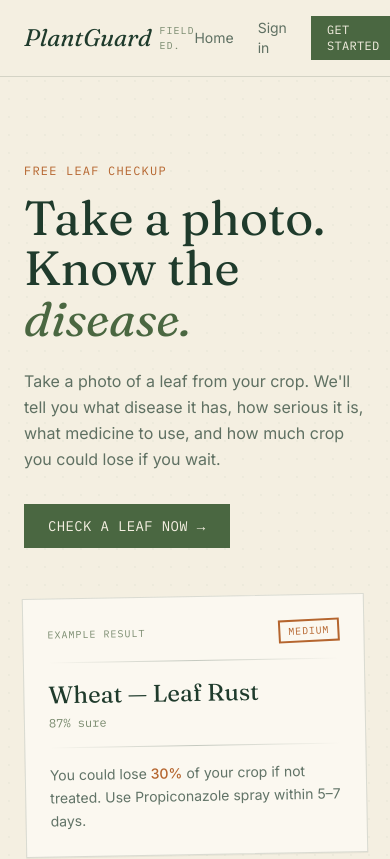
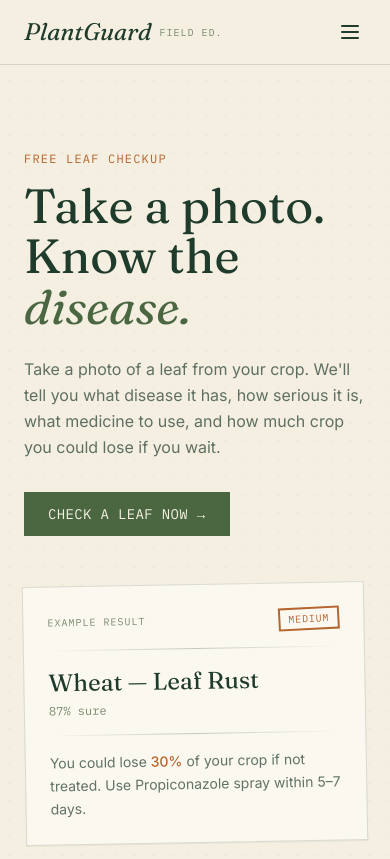
Before and after one commit to h4anshu/AI-Plant-Disease-Detection-System, a React (Vite) app in the folder client/: page / in a window 390 px wide. Shown: the top 859 px of the page. Built offline with nearby package versions, Linux system fonts and the light colour scheme; no server answers.

Commit message:
Make Navbar component responsive with mobile dropdown menu

```diff
--- a/client/src/components/Navbar.jsx
+++ b/client/src/components/Navbar.jsx
@@ -1,32 +1,66 @@
-import React, { createContext, useState, useEffect, useContext } from 'react'
-import { Link , useNavigate } from 'react-router-dom'
-import { AuthContext } from '../context/AuthContext'
+import React, { useState, useContext } from 'react';
+import { Link, useNavigate } from 'react-router-dom';
+import { AuthContext } from '../context/AuthContext';
 
 const Navbar = () => {
+  const { user, logout, isAuthenticated } = useContext(AuthContext);
+  const navigate = useNavigate();
+  const [isOpen, setIsOpen] = useState(false);
 
-    const { user, logout, isAuthenticated } = useContext(AuthContext);
-    const navigate = useNavigate();
+  const handleLogout = () => {
+    logout();
+    setIsOpen(false);
+    navigate('/login');
+  };
 
-    const handleLogout = () => {
-        logout();
-        navigate('/login');
-    }
+  const closeMenu = () => setIsOpen(false);
 
-   return (
-    <nav className="border-b border-ink/15 bg-parchment/95 backdrop-blur-sm sticky top-0 z-10">
+  return (
+    <nav className="border-b border-ink/15 bg-parchment/95 backdrop-blur-sm sticky top-0 z-50">
       <div className="max-w-5xl mx-auto flex items-center justify-between px-6 py-4">
-        <Link to="/" className="flex items-center gap-2">
+        {/* Logo */}
+        <Link to="/" onClick={closeMenu} className="flex items-center gap-2">
           <span className="font-display text-2xl italic text-ink">PlantGuard</span>
           <span className="font-mono text-[10px] text-sage tracking-widest uppercase">Field Ed.</span>
         </Link>
 
-        <div className="flex items-center gap-6 font-body text-sm">
-          <Link to="/" className="text-ink/70 hover:text-ink transition-colors">Home</Link>
+        {/* Mobile Hamburger Button */}
+        <button
+          onClick={() => setIsOpen(!isOpen)}
+          type="button"
+          aria-label="Toggle navigation"
+          className="md:hidden text-ink focus:outline-none p-1"
+        >
+          <svg className="w-6 h-6 fill-current" viewBox="0 0 24 24">
+            {isOpen ? (
+              <path
+                fillRule="evenodd"
+                clipRule="evenodd"
+                d="M18.278 16.864a1 1 0 0 1-1.414 1.414l-4.829-4.828-4.828 4.828a1 1 0 0 1-1.414-1.414l4.828-4.829-4.828-4.828a1 1 0 0 1 1.414-1.414l4.829 4.828 4.828-4.828a1 1 0 1 1 1.414 1.414l-4.828 4.829 4.828 4.828z"
+              />
+            ) : (
+              <path
+                fillRule="evenodd"
+                d="M4 5h16a1 1 0 0 1 0 2H4a1 1 0 1 1 0-2zm0 6h16a1 1 0 0 1 0 2H4a1 1 0 0 1 0-2zm0 6h16a1 1 0 0 1 0 2H4a1 1 0 0 1 0-2z"
+              />
+            )}
+          </svg>
+        </button>
+
+        {/* Desktop Links */}
+        <div className="hidden md:flex items-center gap-6 font-body text-sm">
+          <Link to="/" className="text-ink/70 hover:text-ink transition-colors">
+            Home
+          </Link>
 
           {isAuthenticated ? (
             <>
-              <Link to="/predict" className="text-ink/70 hover:text-ink transition-colors">Diagnose</Link>
-              <Link to="/history" className="text-ink/70 hover:text-ink transition-colors">Log</Link>
+              <Link to="/predict" className="text-ink/70 hover:text-ink transition-colors">
+                Diagnose
+              </Link>
+              <Link to="/history" className="text-ink/70 hover:text-ink transition-colors">
+                Log
+              </Link>
               <span className="font-mono text-xs text-sage">{user?.name}</span>
               <button
                 onClick={handleLogout}
@@ -37,7 +71,9 @@ const Navbar = () => {
             </>
           ) : (
             <>
-              <Link to="/login" className="text-ink/70 hover:text-ink transition-colors">Sign in</Link>
+              <Link to="/login" className="text-ink/70 hover:text-ink transition-colors">
+                Sign in
+              </Link>
               <Link
                 to="/register"
                 className="bg-field text-parchment px-4 py-1.5 text-xs font-mono uppercase tracking-wide hover:bg-field-dark transition-colors"
@@ -48,8 +84,50 @@ const Navbar = () => {
           )}
         </div>
       </div>
+
+      {/* Mobile Menu Dropdown */}
+      {isOpen && (
+        <div className="md:hidden border-t border-ink/10 bg-parchment px-6 py-4 flex flex-col gap-4 font-body text-sm">
+          <Link to="/" onClick={closeMenu} className="text-ink/70 hover:text-ink transition-colors py-1">
+            Home
+          </Link>
+
+          {isAuthenticated ? (
+            <>
+              <Link to="/predict" onClick={closeMenu} className="text-ink/70 hover:text-ink transition-colors py-1">
+                Diagnose
+              </Link>
+              <Link to="/history" onClick={closeMenu} className="text-ink/70 hover:text-ink transition-colors py-1">
+                Log
+              </Link>
+              <div className="pt-2 border-t border-ink/10 flex items-center justify-between">
+                <span className="font-mono text-xs text-sage">{user?.name}</span>
+                <button
+                  onClick={handleLogout}
+                  className="border border-ink/25 text-ink px-3 py-1.5 text-xs font-mono uppercase tracking-wide hover:bg-ink hover:text-parchment transition-colors"
+                >
+                  Sign out
+                </button>
+              </div>
+            </>
+          ) : (
+            <div className="pt-2 border-t border-ink/10 flex flex-col gap-3">
+              <Link to="/login" onClick={closeMenu} className="text-ink/70 hover:text-ink transition-colors py-1">
+                Sign in
+              </Link>
+              <Link
+                to="/register"
+                onClick={closeMenu}
+                className="bg-field text-parchment px-4 py-2 text-center text-xs font-mono uppercase tracking-wide hover:bg-field-dark transition-colors"
+              >
+                Get started
+              </Link>
+            </div>
+          )}
+        </div>
+      )}
     </nav>
   );
-}
+};
 
-export default Navbar
+export default Navbar;
```
